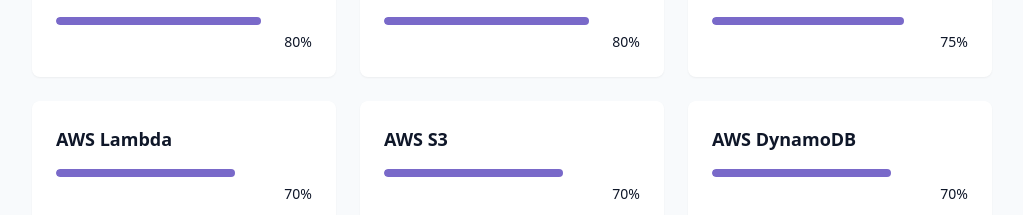
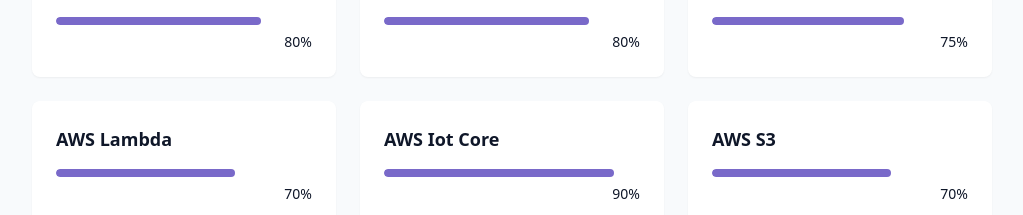
Before and after one commit to stevesajustephen/steve-saju, a React (Vite) app: page / in a window 1280 px wide. Shown: the part 2980-3195 px from the top of the page, without its empty margins (128-1151 px from the left). Built offline with nearby package versions, Linux system fonts and the light colour scheme.

Commit message:
new skills added

```diff
--- a/src/components/SkillsSection.tsx
+++ b/src/components/SkillsSection.tsx
@@ -34,6 +34,7 @@
   { name: "Docker", level: 80, category: "cloud & devops" },
   { name: "Azure", level: 75, category: "cloud & devops" },
   { name: "AWS Lambda", level: 70, category: "cloud & devops" },
+  { name: "AWS Iot Core", level: 90, category: "cloud & devops" },
   { name: "AWS S3", level: 70, category: "cloud & devops" },
   { name: "AWS DynamoDB", level: 70, category: "cloud & devops" },
 ];
```
